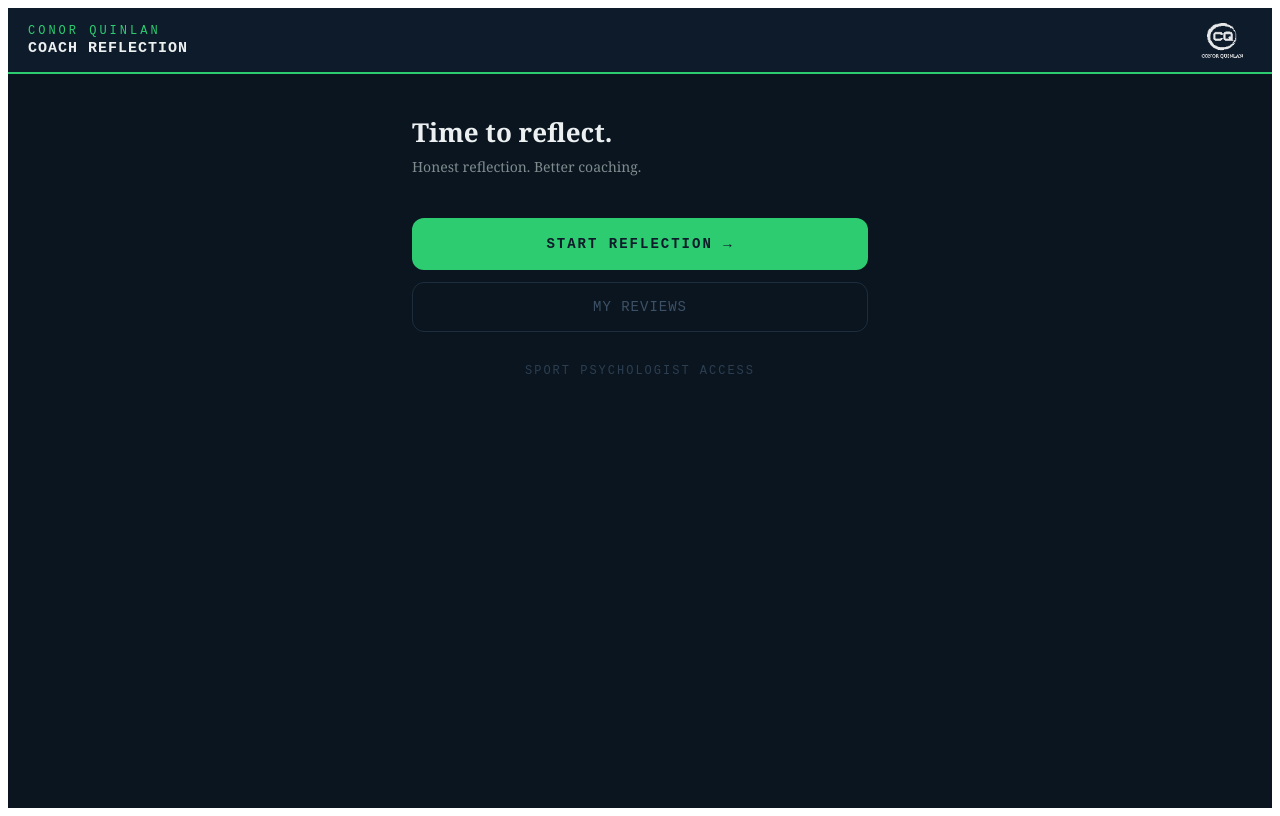
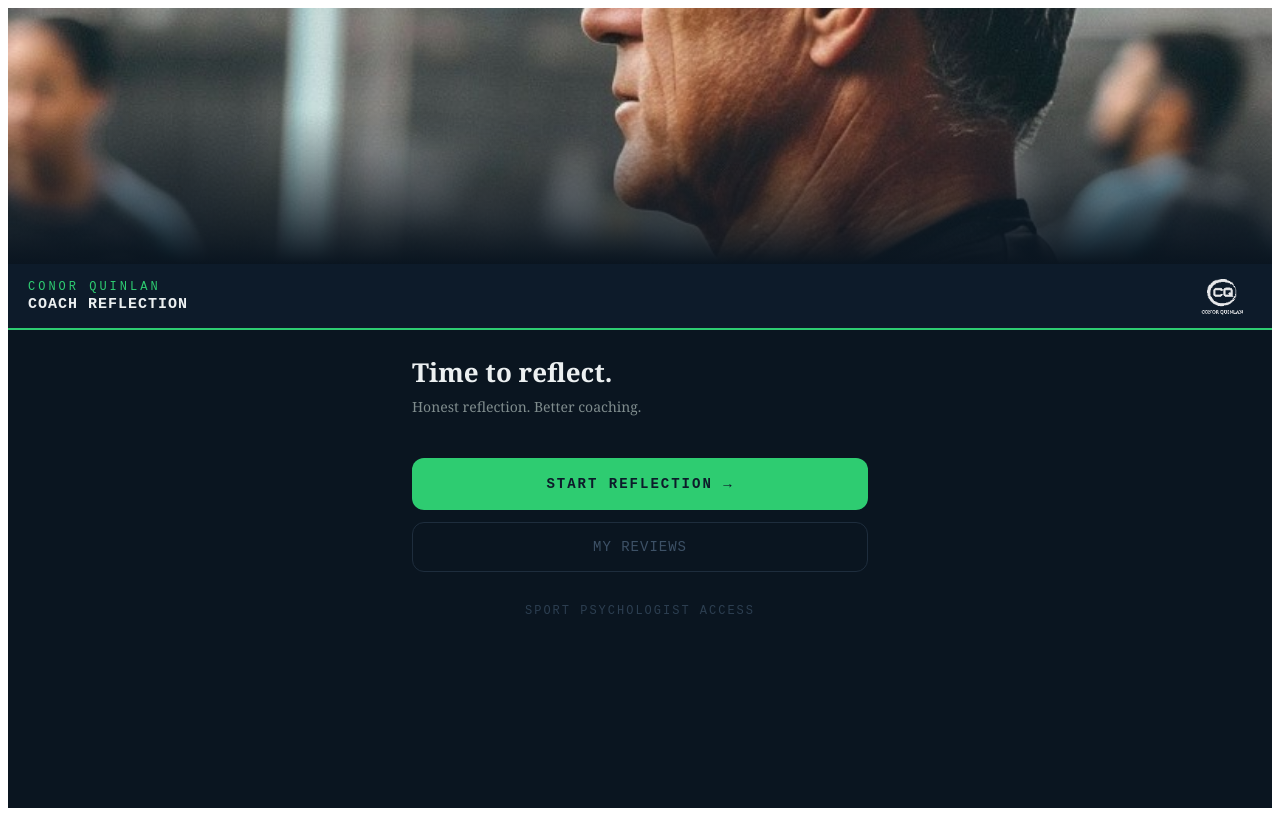
Before and after one commit to Quinlan85/coach-reflect-2026, a Next.js app: page / in a window 1280 px wide. Built offline with nearby package versions, Linux system fonts and the light colour scheme.

Commit message:
Add hero image to home screen with gradient overlay
Co-Authored-By: Claude Sonnet 4.6 <noreply@anthropic.com>

```diff
--- a/app/page.jsx
+++ b/app/page.jsx
@@ -334,8 +334,12 @@ export default function App() {
   if (screen === "home") return (
     <div style={{ minHeight:"100vh", background:"#0A1520", display:"flex", flexDirection:"column" }}>
       <style>{`* { box-sizing: border-box; -webkit-overflow-scrolling: touch; } body { overflow-y: auto !important; } button:active { opacity: 0.8; }`}</style>
+      <div style={{ position:"relative", width:"100%", height:256, overflow:"hidden", flexShrink:0 }}>
+        <img src="/hero.jpg" alt="" style={{ width:"100%", height:"100%", objectFit:"cover", objectPosition:"center 40%", display:"block" }} />
+        <div style={{ position:"absolute", bottom:0, left:0, right:0, height:"60%", background:"linear-gradient(to bottom, transparent, #0A1520)" }} />
+      </div>
       <Header />
-      <div style={{ flex:1, padding:"40px 22px", maxWidth:500, margin:"0 auto", width:"100%" }}>
+      <div style={{ flex:1, padding:"24px 22px 40px", maxWidth:500, margin:"0 auto", width:"100%" }}>
         <div style={{ color:"#ECF0F1", fontFamily:"Georgia, serif", fontWeight:"bold", fontSize:26, marginBottom:6 }}>{savedName ? `Welcome back, ${savedName.split(" ")[0]}.` : "Time to reflect."}</div>
         <div style={{ color:"#7F8C8D", fontSize:14, marginBottom:40, fontFamily:"Georgia, serif", lineHeight:1.6 }}>Honest reflection. Better coaching.</div>
         <button onClick={startNew} style={{ width:"100%", padding:18, background:"#2ECC71", border:"none", borderRadius:12, color:"#0D1B2A", fontFamily:"'Courier New', monospace", fontWeight:"bold", fontSize:14, cursor:"pointer", letterSpacing:2, marginBottom:12 }}>START REFLECTION →</button>
```
